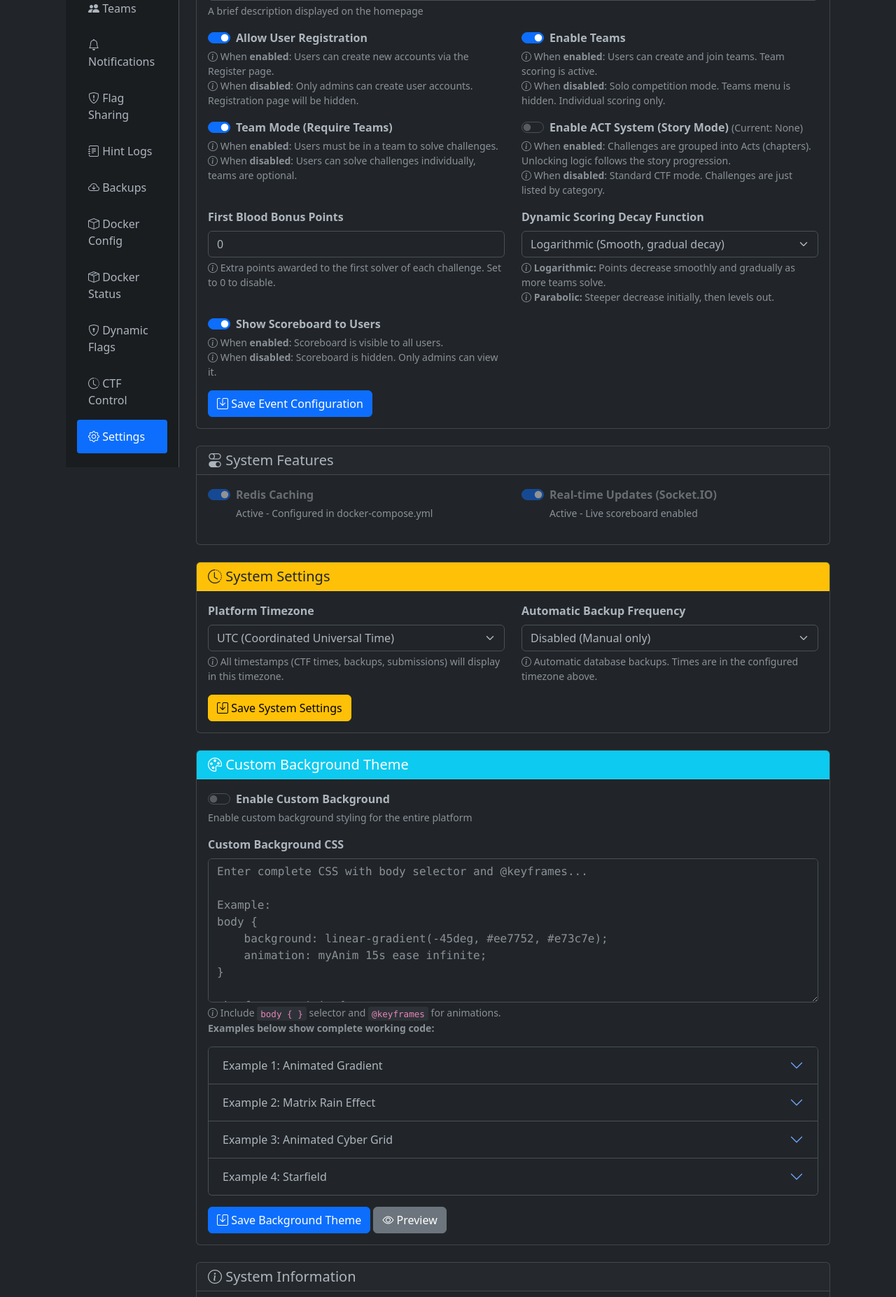
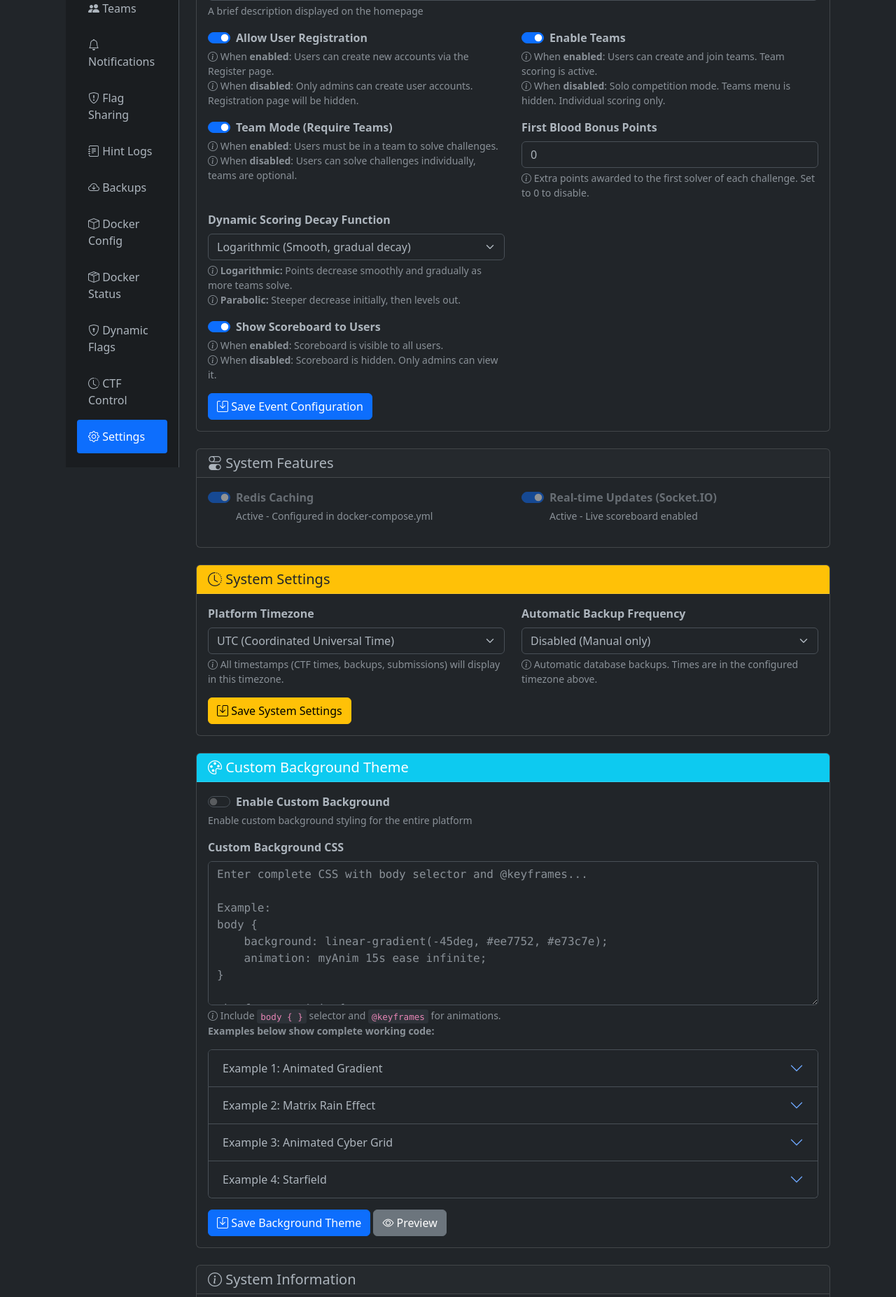
Before and after one commit to Unknnownnn/Blackbox, a Flask app: page /admin/settings in a window 1280 px wide. Shown: the part 474-2328 px from the top of the page at 70% size. Run offline with Flask 3, Linux system fonts and the light colour scheme; a user stored in the database is signed in; tables that the repository leaves empty hold one stand-in row (values such as "Sample post"); data that the repository does not hold is empty; some libraries are stand-ins or nearby versions.

Commit message:
Bug Fixes

```diff
--- a/routes/admin.py
+++ b/routes/admin.py
@@ -1039,16 +1039,6 @@ def update_event_config():
         team_mode = 'team_mode' in request.form
         Settings.set('team_mode', team_mode, 'bool', 'Enable team-based CTF mode')
 
-        # DEBUG: Log all form keys to verify what's being sent
-        current_app.logger.info(f"Form keys: {list(request.form.keys())}")
-
-        act_system_enabled = 'act_system_enabled' in request.form
-        current_app.logger.info(f"Updating ACT System Enabled: {act_system_enabled}")
-        Settings.set('act_system_enabled', act_system_enabled, 'bool', 'Enable Adaptive Challenge Tree (ACT) system')
-
-        # Force clear cache to ensure UI updates
-        Settings.clear_cache()
-
         # Update scoreboard visibility
         scoreboard_visible = 'scoreboard_visible' in request.form
         Settings.set('scoreboard_visible', scoreboard_visible, 'bool', 'Show scoreboard to users')
@@ -1094,7 +1084,7 @@ def update_event_config():
                 # Store relative path in settings
                 Settings.set('ctf_logo', filename, 'string', 'Path to CTF logo image')
 
-        flash(f'Event configuration updated successfully! ACT System: {act_system_enabled}', 'success')
+        flash('Event configuration updated successfully!', 'success')
     except Exception as e:
         flash(f'Error updating configuration: {str(e)}', 'error')
 
--- a/templates/admin/settings.html
+++ b/templates/admin/settings.html
@@ -104,21 +104,6 @@
                                 <div class="form-text">
                                     <i class="bi bi-info-circle"></i> When <strong>enabled</strong>: Users must be in a team to solve challenges.<br>
                                     <i class="bi bi-info-circle"></i> When <strong>disabled</strong>: Users can solve challenges individually, teams are optional.
-                                </div>
-                            </div>
-
-                            <div class="col-md-6 mb-3">
-                                <div class="form-check form-switch">
-                                    <input class="form-check-input" type="checkbox" id="act_system_enabled" name="act_system_enabled"
-                                           {% if settings.get('act_system_enabled') %}checked{% endif %}>
-                                    <label class="form-check-label" for="act_system_enabled">
-                                        <strong>Enable ACT System (Story Mode)</strong>
-                                        <small class="text-muted">(Current: {{ settings.get('act_system_enabled') }})</small>
-                                    </label>
-                                </div>
-                                <div class="form-text">
-                                    <i class="bi bi-info-circle"></i> When <strong>enabled</strong>: Challenges are grouped into Acts (chapters). Unlocking logic follows the story progression.<br>
-                                    <i class="bi bi-info-circle"></i> When <strong>disabled</strong>: Standard CTF mode. Challenges are just listed by category.
                                 </div>
                             </div>
 
```
